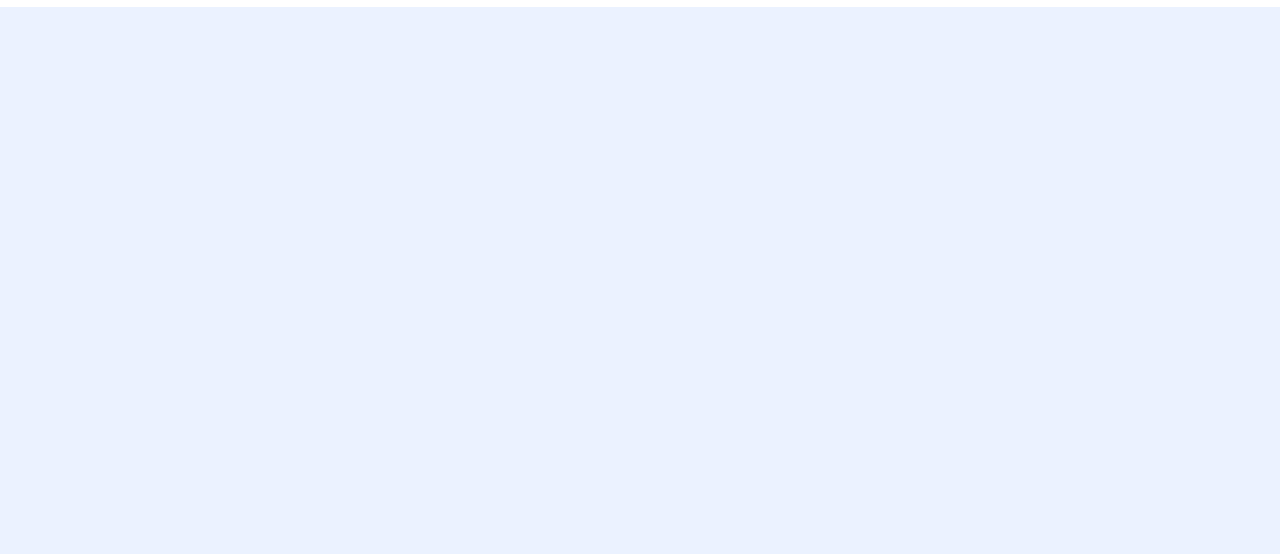
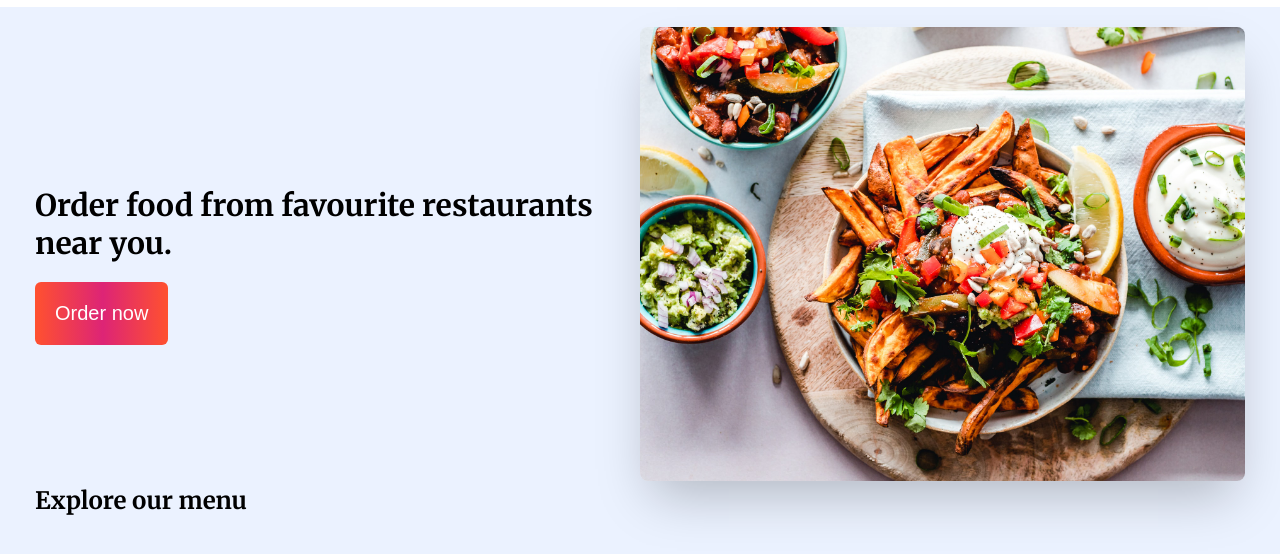
Before and after one commit to Vishnu355/zomato-landing-page, a plain HTML site: page index.html in a window 1280 px wide. Shown: the part 118-672 px from the top of the page. Drawn offline with Linux system fonts and the light colour scheme.

Commit message:
add hero section

```diff
--- a/index.html
+++ b/index.html
@@ -16,9 +16,34 @@
             <img src="assets/logo.png" alt="logo" class="navbar_logo">
             </div>
             <div class="navbar_nav_items">
-                <button class="nav_item">order food</button>
+                <button class="nav_item button__primary">order food</button>
             </div>
         </nav>
     </header>
+    <main class="container">
+        <section class="hero__container">
+            <div class="hero__image__container">
+                <img src="assets/hero.jpg" alt="hero image" class="hero_image">
+                <!--<img src="assets/svg/herobgpattren.svg" class="hero__svg"">-->
+               <!--<img src="assets/svg/heroShape.svg" class="hero__svg">-->
+            </div>
+            <div class="hero__description" style="width: 100%;">
+                <h1 class="hero__text">
+                    Order food from favourite restaurants near you.
+                </h1>
+                <button class="button__primary">
+                    Order now
+                </button>
+            </div>
+        </section>
+
+        <!--explore menu-->
+        <section class="explore__menu__container">
+            <h1 class="explore__menu__text">Explore our menu</h1>
+            <div class="explore__menu__lists">
+
+            </div>
+        </section>
+    </main>
 </body>
 </html>
--- a/style.css
+++ b/style.css
@@ -6,6 +6,19 @@
 body{
     font-family: 'Merriweather', serif;
     background-color: #ebf2ff;
+}
+.button__primary{
+    background-image: linear-gradient(to right, #ff512f 0%,#dd2476 51%, #ff512f 100%);
+    color: #fff;
+    border: none;
+    padding: 12px;
+    border-radius: 6px;
+    cursor: pointer;
+}
+.container{
+    max-width: 100%;
+    padding: 0 20px;
+    margin: 0 auto;
 }
 .navbar{
     display: flex;
@@ -25,25 +38,58 @@ body{
     border: none;
     padding: 12px;
     border-radius: 6px;
+    cursor: pointer;
 }
 
 @media (min-width: 760px){
     .navbar{
         justify-content: space-between;
         padding: 10px 30px;
-}
-
+    }
+    .hero__container{
+        display: flex;
+        flex-direction: row-reverse;
+        align-items: center;
+        margin-top: 20px;
+    }
 }
 
 @media (min-width: 1020px){
+    .container{
+        max-width: 900px;
+    }
     .navbar_brand{
         width: 150px;
     }
-    .nav_item{
+    .button__primary{
         padding: 20px;
         font-size: 20px;
     }
+    .hero__descriptons{ /*pls check thisss not working........*/
+        width: 100%;
+    }
+    .hero__text{
+        font-size: 50px;
+    }
+
 }
 .nav_item:hover{
-
+        border:2px solid blue;
 }
+.hero__image__container{
+    width: 100%;
+}
+.hero_image{
+    width: 100%;
+    border-radius: 8px;
+    box-shadow: 0 25px 50px -12px rgba(0,  0, 0, 0.25);
+}
+.hero__text{
+    font-size: 30px;
+    margin: 20px 0;
+}
+@media (min-width: 1080px) {
+    .container{
+        max-width: 1250px;
+    }
+}
```
